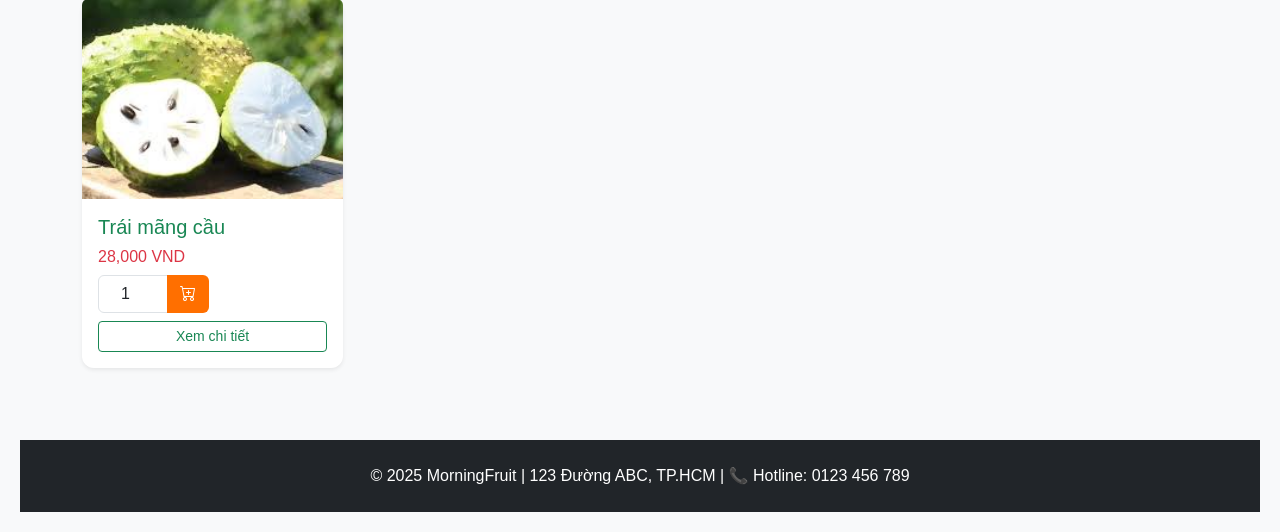
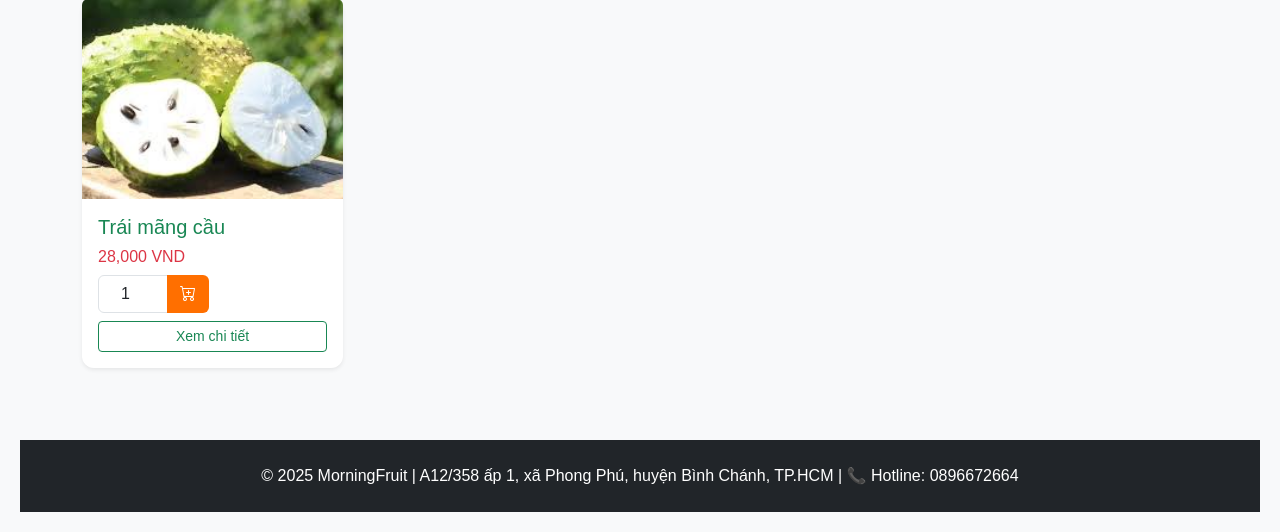
Before and after one commit to thanhduy040204/web_php, a PHP site: page /web_php/views/index.php in a window 1280 px wide. Shown: the part 1998-2530 px from the top of the page. Run offline with PHP 8.4, Linux system fonts and the light colour scheme; data comes from the database, SQL or seed files in the repository.

Commit message:
update_text

```diff
--- a/components/footer.php
+++ b/components/footer.php
@@ -1,3 +1,3 @@
 <footer class="bg-dark text-white mt-5 p-4 text-center">
-  © 2025 MorningFruit | 123 Đường ABC, TP.HCM | 📞 Hotline: 0123 456 789
+  © 2025 MorningFruit | A12/358 ấp 1, xã Phong Phú, huyện Bình Chánh, TP.HCM | 📞 Hotline: 0896672664
 </footer>
```
